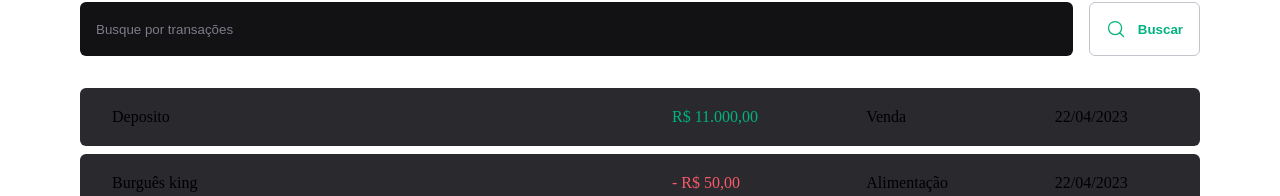
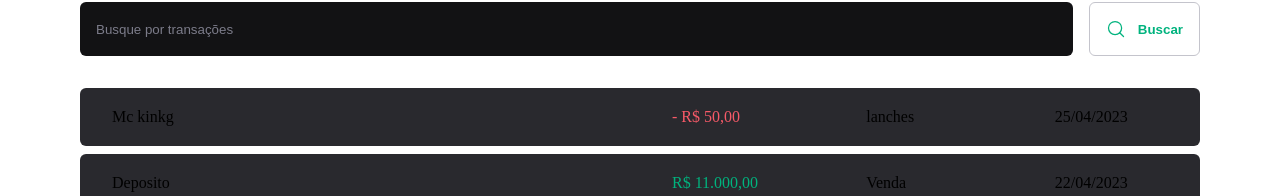
Before and after one commit to AntonioSilvaAzevedo/new-dt-money, a React (Vite) app: page / in a window 1280 px wide. Shown: the part 349-545 px from the top of the page. Built offline with nearby package versions, Linux system fonts and the light colour scheme; data requests are answered from the project's data file.

Commit message:
add-feature-add-new-transaction

```diff
--- a/server.json
+++ b/server.json
@@ -23,6 +23,14 @@
       "category": "Cervejada",
       "price": 50,
       "createdAt": "2023-04-22T20:18:20.721Z"
+    },
+    {
+      "description": "Mc kinkg",
+      "price": 50,
+      "type": "outcome",
+      "category": "lanches",
+      "createdAt": "2023-04-25T01:19:34.003Z",
+      "id": 3
     }
   ]
 }
--- a/src/components/NewTransactionModal/index.tsx
+++ b/src/components/NewTransactionModal/index.tsx
@@ -10,6 +10,8 @@
 import { Controller, useForm } from "react-hook-form";
 import { zodResolver } from "@hookform/resolvers/zod";
 import * as z from "zod";
+import { useContext } from "react";
+import { TransactionContext } from "../../contexts/TransactionsContext";
 
 const newTransactionFormSchema = z.object({
   description: z.string(),
@@ -20,19 +22,28 @@
 type NewTransactionFormInputs = z.infer<typeof newTransactionFormSchema>;
 
 export function NewTransactionModal() {
+  const { createTransaction } = useContext(TransactionContext);
   const {
     control,
     register,
     handleSubmit,
+    reset,
     formState: { isSubmitting },
   } = useForm<NewTransactionFormInputs>({
     resolver: zodResolver(newTransactionFormSchema),
   });
 
   async function handleCreateNewTransaction(data: NewTransactionFormInputs) {
-    await new Promise((resolve) => setTimeout(resolve, 2000));
+    const { description, price, type, category } = data;
 
-    console.log(data);
+    await createTransaction({
+      description,
+      price,
+      type,
+      category,
+    });
+
+    reset();
   }
   return (
     <Dialog.Portal>
--- a/src/contexts/TransactionsContext.tsx
+++ b/src/contexts/TransactionsContext.tsx
@@ -10,9 +10,17 @@
   createdAt: string;
 }
 
+interface createTransactionInput {
+  description: string;
+  price: number;
+  category: string;
+  type: "income" | "outcome";
+}
+
 interface TransactionContextType {
   transactions: Transaction[];
   fetchTransactions: (query?: string) => Promise<void>;
+  createTransaction: (data: createTransactionInput) => Promise<void>;
 }
 
 interface TransactionsProviderProps {
@@ -27,17 +35,34 @@
   async function fetchTransactions(query?: string) {
     const response = await api.get("/transactions", {
       params: {
+        _sort: "createdAt",
+        _order: "desc",
         q: query,
       },
     });
     setTransactions(response.data);
   }
 
+  async function createTransaction(data: createTransactionInput) {
+    const { description, price, type, category } = data;
+    const response = await api.post("/transactions", {
+      description,
+      price,
+      type,
+      category,
+      createdAt: new Date(),
+    });
+
+    setTransactions((state) => [response.data, ...state]);
+  }
+
   useEffect(() => {
     fetchTransactions();
   }, []);
   return (
-    <TransactionContext.Provider value={{ transactions, fetchTransactions }}>
+    <TransactionContext.Provider
+      value={{ transactions, fetchTransactions, createTransaction }}
+    >
       {children}
     </TransactionContext.Provider>
   );
```
